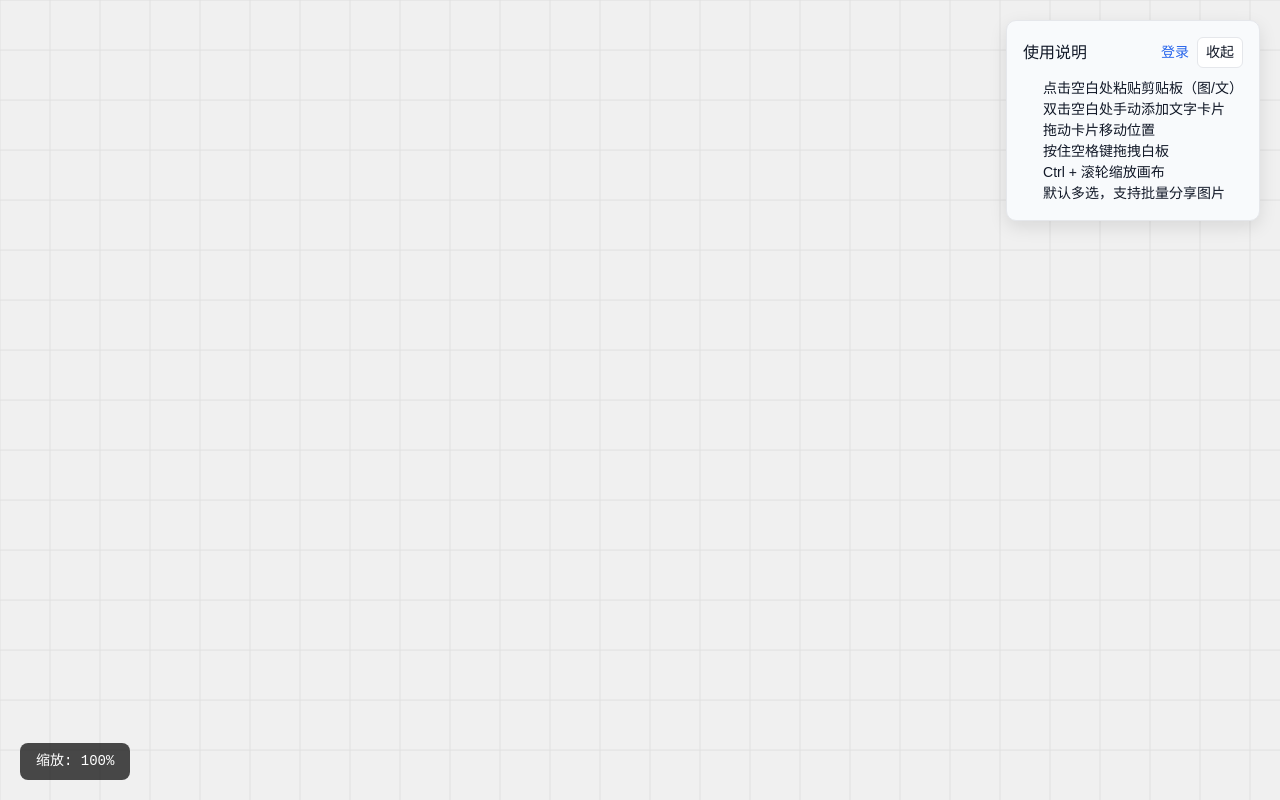
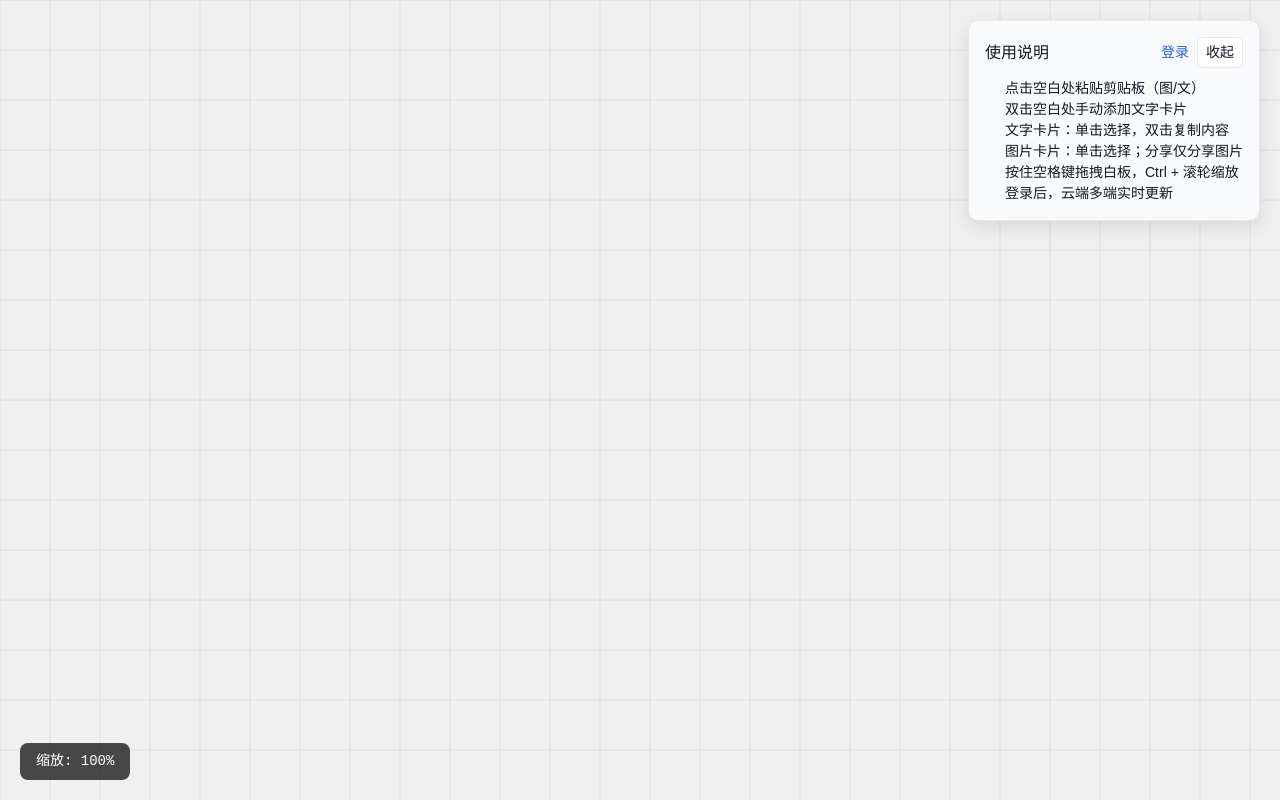
Before and after one commit to JackYinpei/dropany, a Next.js app: page / in a window 1280 px wide. Both pictures are taken after a click on the element "登录". Built offline with nearby package versions, Linux system fonts and the light colour scheme; no server answers.

Commit message:
update tips and readme

```diff
--- a/app/page.js
+++ b/app/page.js
@@ -1301,10 +1301,10 @@ export default function CanvasWhiteboard() {
           <ul style={{ margin: 0, paddingLeft: '20px' }}>
             <li>点击空白处粘贴剪贴板（图/文）</li>
             <li>双击空白处手动添加文字卡片</li>
-            <li>拖动卡片移动位置</li>
-            <li>按住空格键拖拽白板</li>
-            <li>Ctrl + 滚轮缩放画布</li>
-            <li>默认多选，支持批量分享图片</li>
+            <li>文字卡片：单击选择，双击复制内容</li>
+            <li>图片卡片：单击选择；分享仅分享图片</li>
+            <li>按住空格键拖拽白板，Ctrl + 滚轮缩放</li>
+            <li>登录后，云端多端实时更新</li>
           </ul>
           {/* 分享按钮仅在折叠状态下展示 */}
         </div>
```
Also changed, not shown: 1 other file (tests, documents, lock files or other folders).
